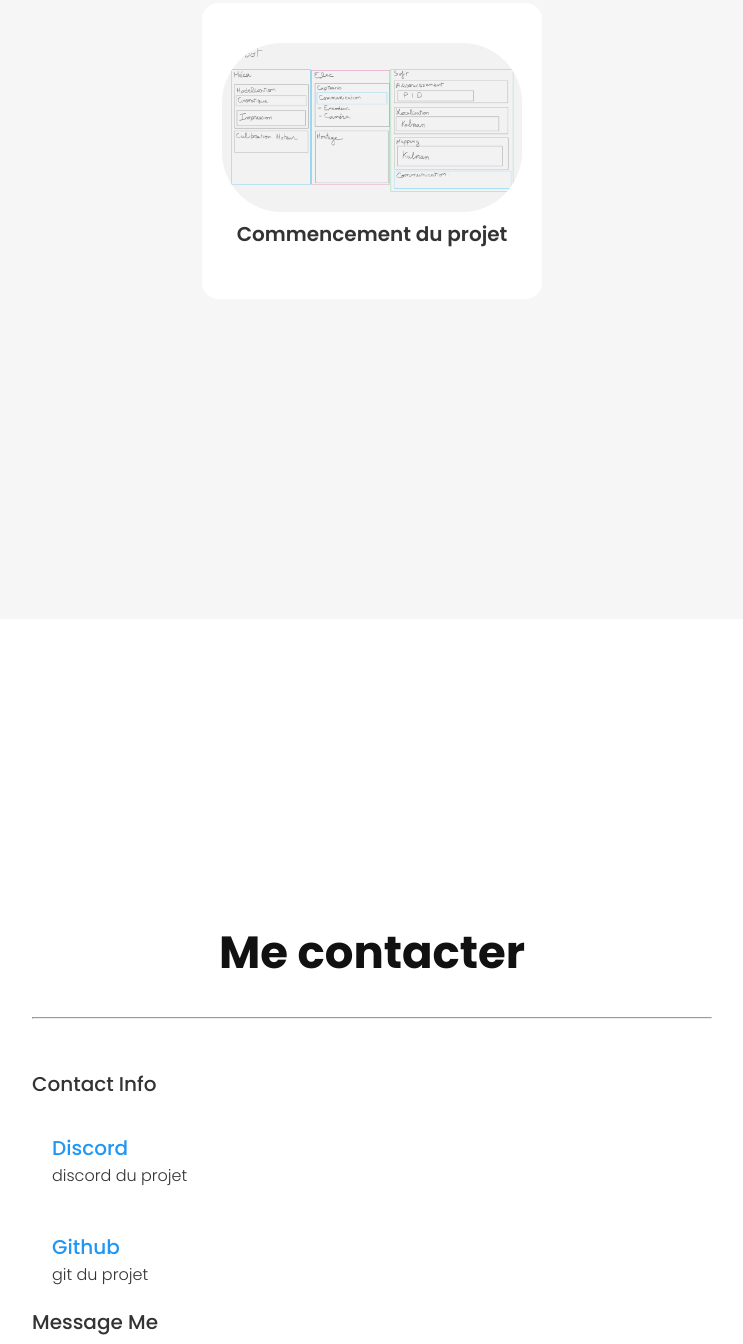
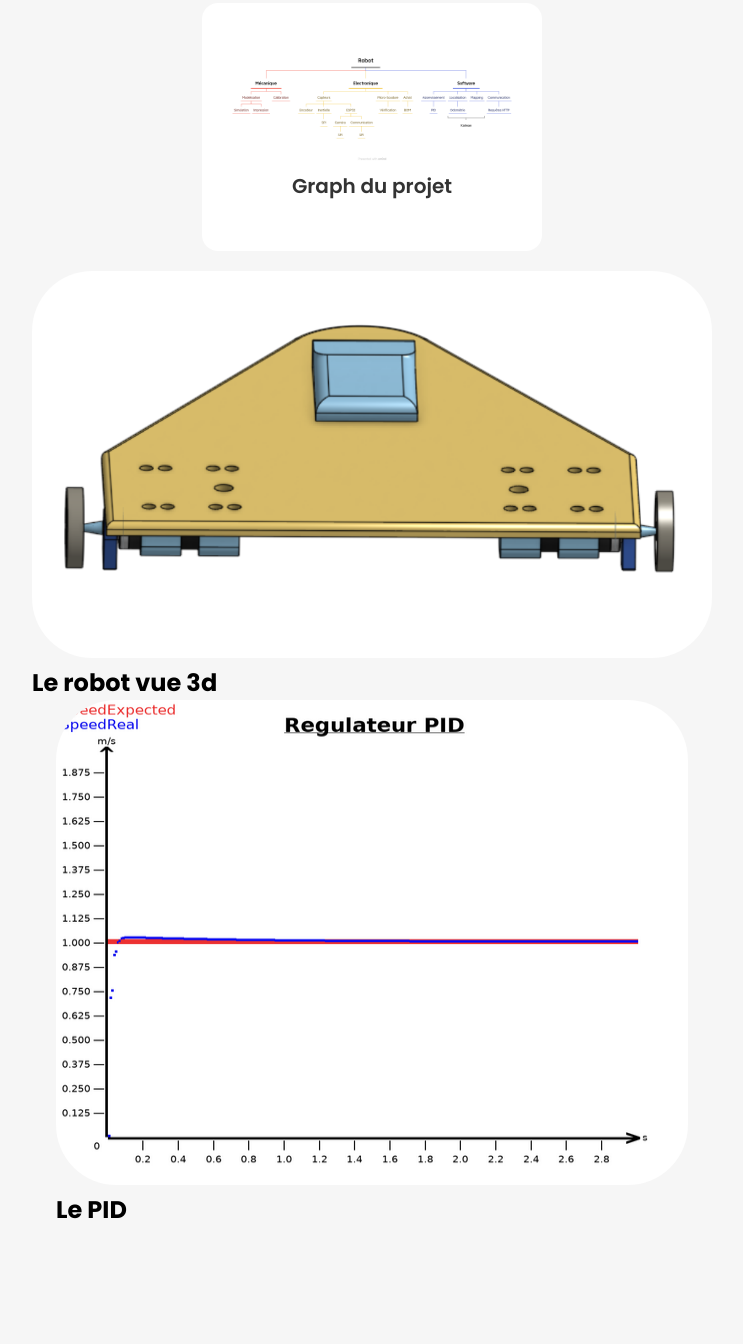
Before and after one commit to Suicide-Quad/Website, a plain HTML site: page index.html in a window 1280 px wide. Shown: the part 3129-4473 px from the top of the page, without its empty margins (268-1011 px from the left). Drawn offline with Linux system fonts and the light colour scheme.

Commit message:
Mise à jour du site ajout rapport de soutenance et image du projet

```diff
--- a/index.html
+++ b/index.html
@@ -62,8 +62,16 @@
                 <h2>Le robot</h2>
             </div>
             <div class="workBx">
-                <img src="sources/imgs/diagramme.png" alt="icon1">
-                <h2>Commencement du projet</h2>
+                <img src="sources/imgs/Graph-Projet-S4.png" alt="icon1">
+                <h2>Graph du projet</h2>
+            </div>
+            <div class="workbx">
+                <img src="sources/imgs/Robot3D.png" alt="icon1">
+                <h2>Le robot vue 3d</h2>
+            </div>
+            <div class="workbx">
+                <img src="sources/imgs/PID.png" alt="icon1">
+                <h2>Le PID</h2>
             </div>
         </div>
     </section>
@@ -92,6 +100,14 @@
                                 <h3>Github</h3>
                                 <p><a href="https://github.com/Suicide-Quad">git du projet</a></p>
                             </div>
+                        </div>
+                    </div>
+                    <!-- on va ajouter les rapports de chaque soutenance -->
+                    <div class="box">
+                        <div class="icon text">
+                            <h3>Rapport Soutenance</h3>
+                            <p><a href="Premiere_Soutenance.pdf">1er soutenance</a></p>
+                            <p><a href="Deuxieme_Soutance.pdf">2e soutenance</a></p>
                         </div>
                     </div>
                 </div>
```
Also changed, not shown: sources/imgs/Graph-Projet-S4.png (added), sources/imgs/PID.png (added), sources/imgs/Robot3D.png (added), 2 other files.
